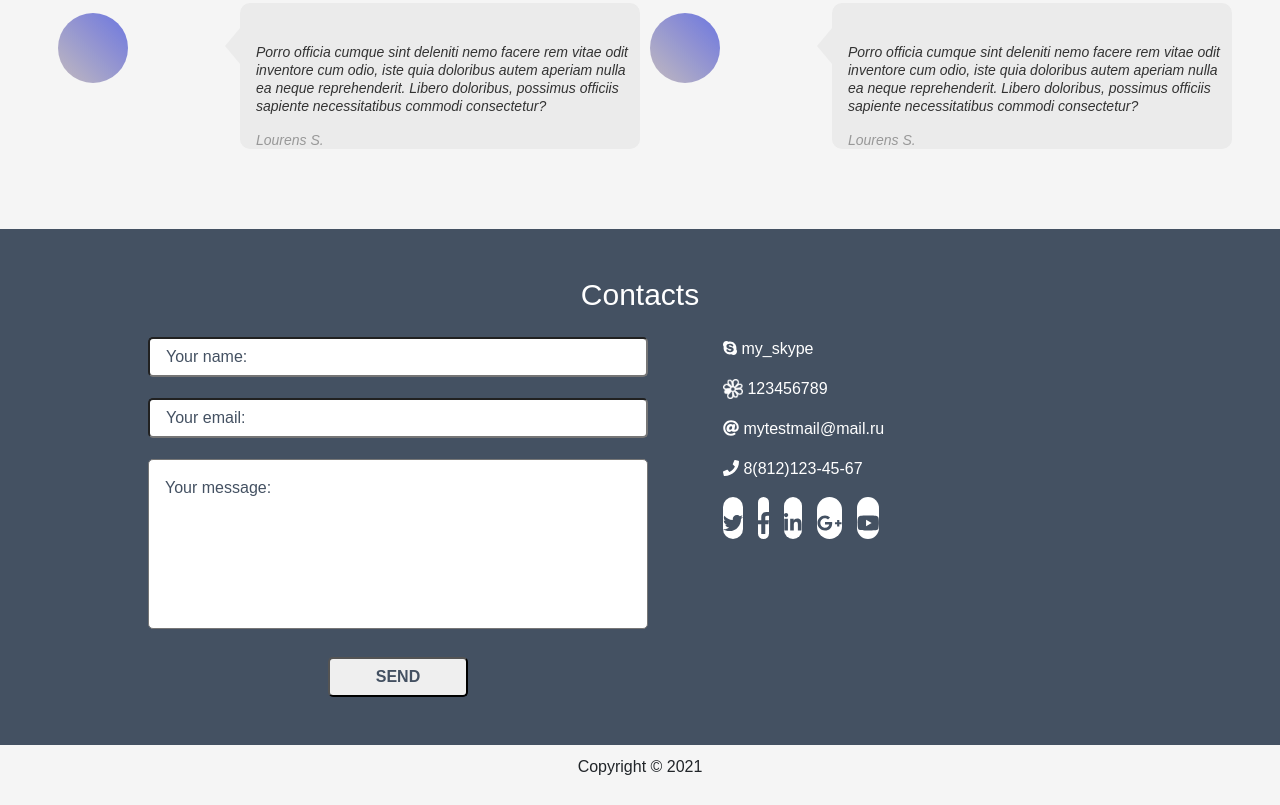
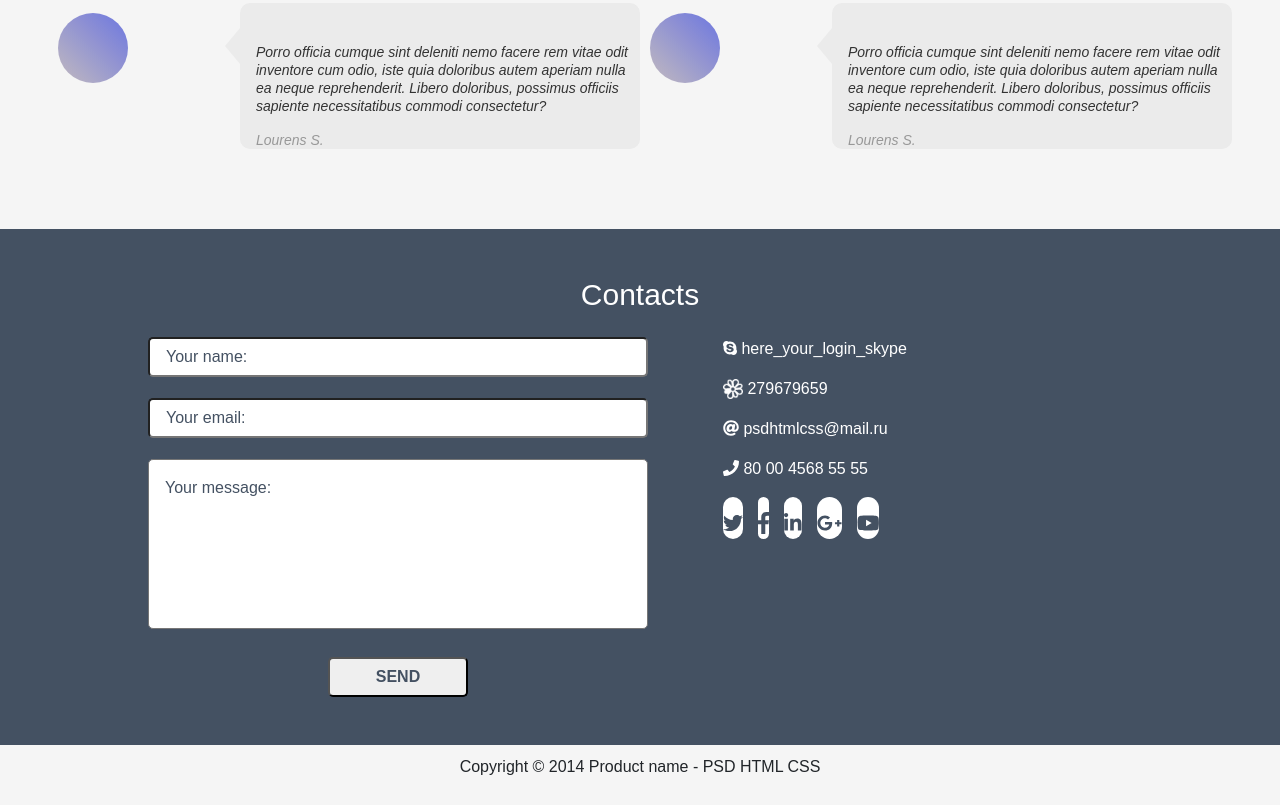
Before and after one commit to evlx87/JavaScript_2_study, a website: page public/index.html in a window 1280 px wide. Shown: the part 2377-3182 px from the top of the page. Drawn offline with nearby package versions, Linux system fonts and the light colour scheme; no server answers.

Commit message:
add hw_less_8

```diff
--- a/public/index.html
+++ b/public/index.html
@@ -193,10 +193,10 @@
         </div>
         <div class="contact-info d-flex flex-column text-white">
             <a href="#"></a>
-            <p><i class="fab fa-skype"></i> my_skype </p>
-            <p><img src="img/icq_icon.png" class="icq" alt="icq"> 123456789</p>
-            <p><i class="fas fa-at"></i> mytestmail@mail.ru</p>
-            <p><i class="fas fa-phone"></i> 8(812)123-45-67</p>
+            <p><i class="fab fa-skype"></i> here_your_login_skype </p>
+            <p><img src="img/icq_icon.png" class="icq" alt="icq"> 279679659</p>
+            <p><i class="fas fa-at"></i> psdhtmlcss@mail.ru</p>
+            <p><i class="fas fa-phone"></i> 80 00 4568 55 55</p>
         </div>
         <div class="icons d-flex flex-wrap">
             <a href="#"><i class="fab fa-twitter icon"></i></a>
@@ -207,7 +207,7 @@
         </div>
     </footer>
     <div class="bottom-footer">
-        <p>Copyright &copy; 2021</p>
+        <p>Copyright &copy; 2014 Product name - PSD HTML CSS</p>
     </div>
 </div>
 <script src="https://code.jquery.com/jquery-3.5.1.slim.min.js" integrity="sha384-DfXdz2htPH0lsSSs5nCTpuj/zy4C+OGpamoFVy38MVBnE+IbbVYUew+OrCXaRkfj" crossorigin="anonymous">
```
